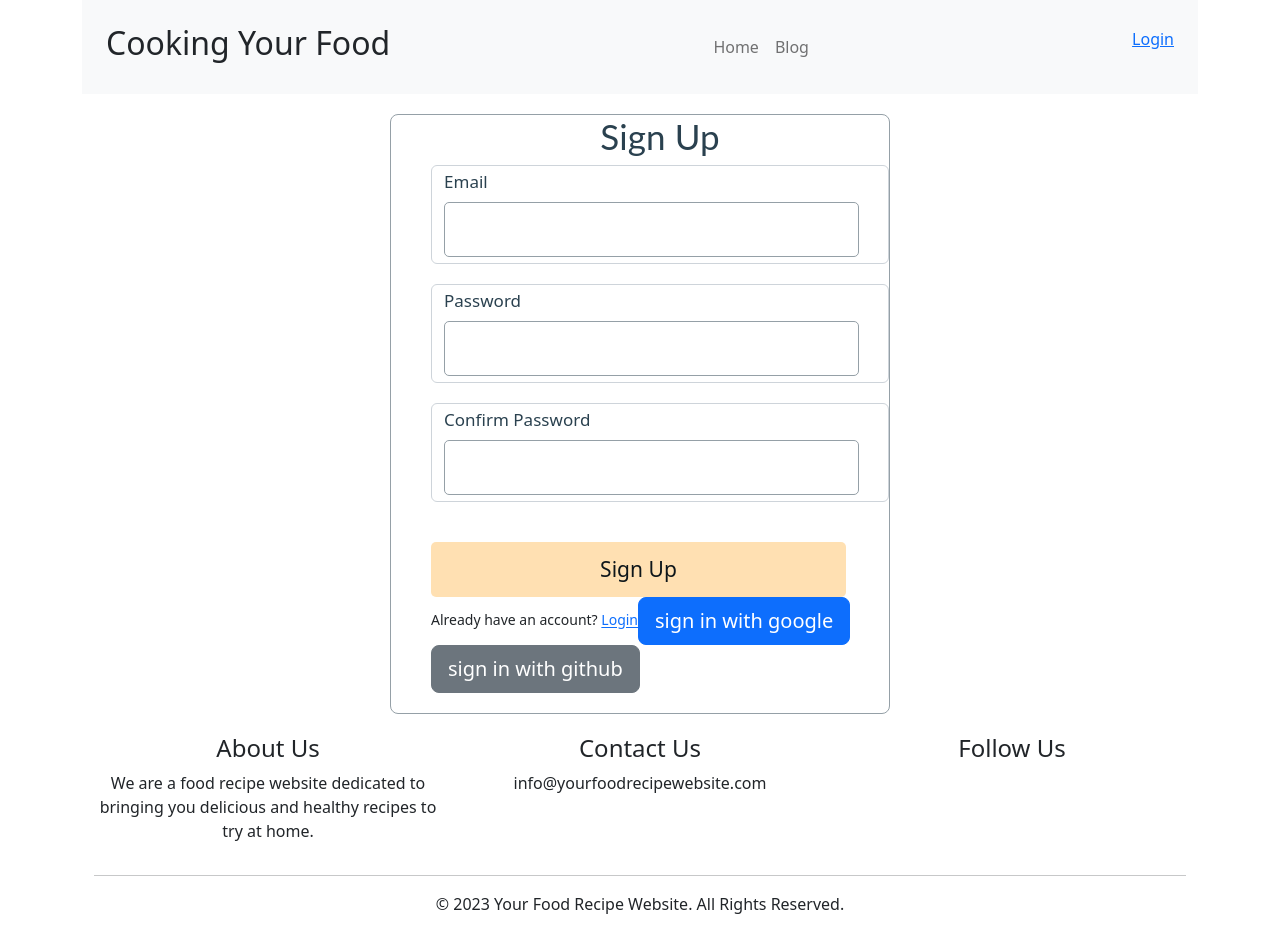
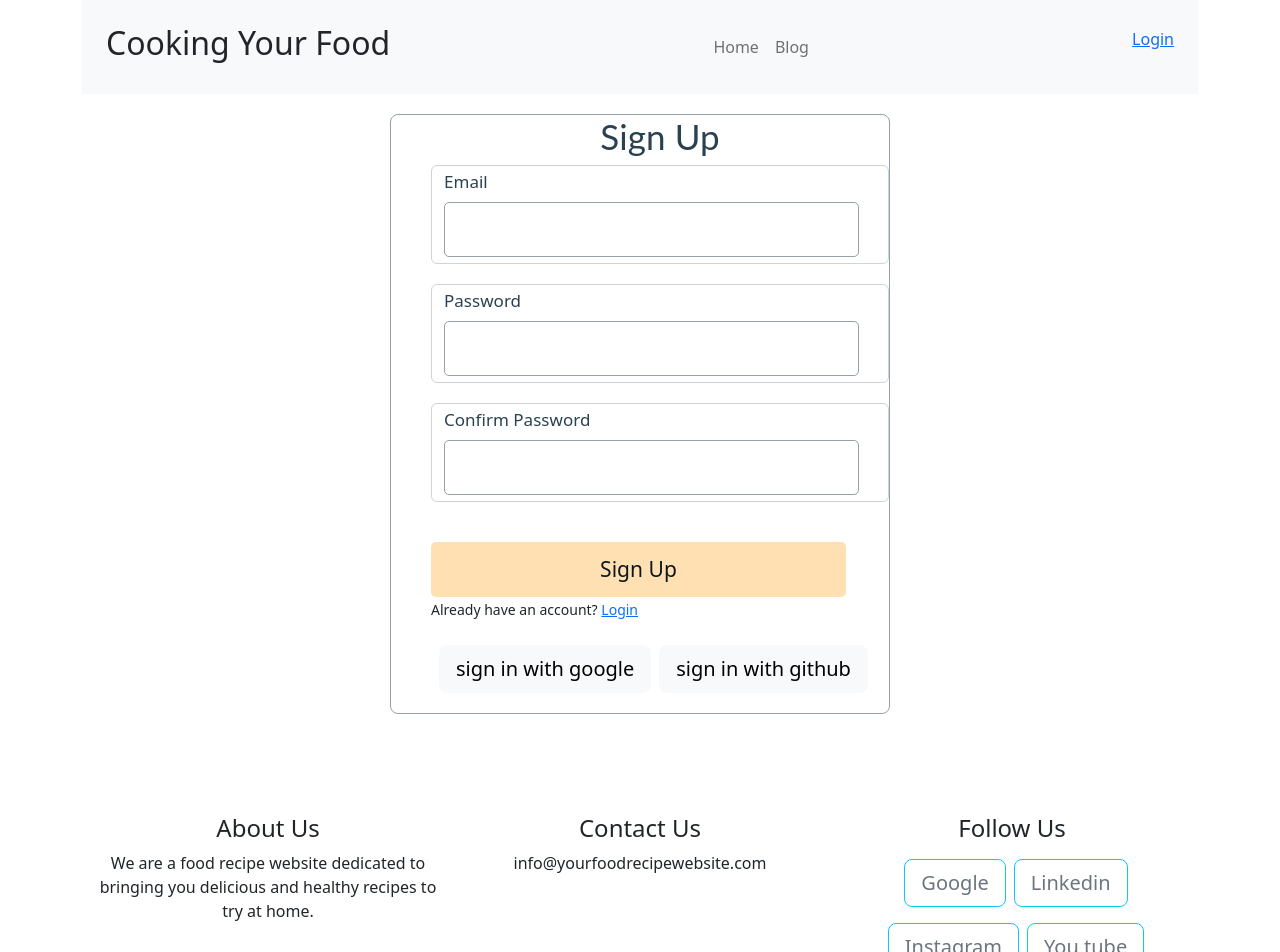
Before and after one commit to Jakir80/Recipe-hunter-Client, a React (Vite) app: page /register in a window 1280 px wide. Shown: the top 952 px of the page. Built offline with nearby package versions, Linux system fonts and the light colour scheme; no server answers.

Commit message:
implement-footer and-other

```diff
--- a/package.json
+++ b/package.json
@@ -22,6 +22,7 @@
     "react-bootstrap": "^2.7.4",
     "react-dom": "^18.2.0",
     "react-router-dom": "^6.11.0",
+    "react-toastify": "^9.1.2",
     "sort-by": "^1.2.0"
   },
   "devDependencies": {
--- a/src/Details/ChefRecipe.jsx
+++ b/src/Details/ChefRecipe.jsx
@@ -9,12 +9,12 @@ const chefdetails=useLoaderData()
 const {name,image,experience,location}=chefdetails;
 // console.log(chefdetails)
     return (
-        <div className='container mb-4 pb-4'>
-        <div className="row">
-            <div className="col-lg-8">
+        <div className='container mb-4 pb-4 pt-4 mt-4'>
+        <div className=" d-flex justify-between align-items-center gap-4">
+            <div>
                 <img src={image} alt="" />
             </div>
-            <div className="col-lg-4">
+            <div >
                 <h1>Name: {name}</h1>
                 <h3>{experience}</h3>
                 <p>{location}</p>
--- a/src/Footer/Footer.jsx
+++ b/src/Footer/Footer.jsx
@@ -21,11 +21,10 @@ const Footer = () => {
           </Col>
           <Col md={4} className="text-center text-md-right">
             <h4>Follow Us</h4>
-            <div className="social-links">
-              <a href="#"><i className="fab fa-facebook"></i></a>
-              <a href="#"><i className="fab fa-instagram"></i></a>
-              <a href="#"><i className="fab fa-twitter"></i></a>
-            </div>
+            <button  className='btn btn-lg btn-outline-info text-muted m-2'>Google</button>
+            <button className='btn btn-lg btn-outline-info text-muted'>Linkedin</button> <br />
+            <button className='btn btn-lg btn-outline-info m-2 text-muted'>Instagram</button>
+            <button className='btn btn-lg btn-outline-info text-muted'>You tube</button>
           </Col>
         </Row>
         <hr />
--- a/src/Layout/Layout.jsx
+++ b/src/Layout/Layout.jsx
@@ -3,12 +3,13 @@ import React from 'react';
 import { Outlet } from 'react-router-dom';
 import Footer from '../Footer/Footer';
 import Menubar from '../Routs/Menubar';
+import './layout.css';
 
 const Layout = () => {
     return (
         <div className='container'>
            <Menubar></Menubar>
-           <Outlet/>
+           <div className='outlet'><Outlet/></div>
            <Footer/>
         </div>
     );
--- /dev/null
+++ b/src/Layout/layout.css
@@ -0,0 +1,3 @@
+.outlet {
+    min-height: 700px;
+}
--- a/src/Login/Login.css
+++ b/src/Login/Login.css
@@ -55,4 +55,5 @@
 
 .btn-submit:hover {
     background: rgba(255, 153, 0, 0.6);
+
 }
--- a/src/RecipeAll/RecipeAll.jsx
+++ b/src/RecipeAll/RecipeAll.jsx
@@ -1,8 +1,16 @@
+/* eslint-disable react/jsx-key */
+/* eslint-disable react/prop-types */
 /* eslint-disable no-unused-vars */
 import React from 'react';
 import { Card, Image } from 'react-bootstrap';
+import { ToastContainer, toast } from 'react-toastify';
+import 'react-toastify/dist/ReactToastify.css';
+
 
 const RecipeAll = ({allrecipe}) => {
+    const handletoast=()=>{
+        toast("Favourite Added");
+    }
     return (
         <div className='container mb-4'>
          <Card >
@@ -11,22 +19,20 @@ const RecipeAll = ({allrecipe}) => {
                     <h4>{allrecipe.name}</h4>
                     <h5>{allrecipe.description}</h5>
                <div className='d-flex '>
-
                <ul className='w-50'>
-                ingradiant
+               <h1> ingradiant</h1>
                 {
                     allrecipe.ingredients.map(g=><li>{g}</li>)
 
                     }
-
                     </ul>
 
                     <ul className='w-50'>
-                    steps
-                    {allrecipe.steps.map(step=><li>{step}</li>)}</ul>
+                    <h1>steps</h1>
+                    {allrecipe.steps.map(step=><li >{step}</li>)}</ul>
                </div>
 
-
+               <button className='btn btn-outline-info ' onClick={handletoast}><ToastContainer />favorite</button>
                 </Card.Body>
             </Card>
 
--- a/src/Register/SignUp.jsx
+++ b/src/Register/SignUp.jsx
@@ -68,10 +68,11 @@ const gihublogin=()=>{
 
             </form>
             <p><small>Already have an account? <Link to="/login">Login</Link></small>
-            <button onClick={handlegooglesignin} className='btn btn-lg btn-primary'>sign in with google</button> <br />
-            <button onClick={gihublogin} className='btn btn-lg btn-secondary'> sign in with github</button>
+
 
             </p>
+            <button onClick={handlegooglesignin} className='btn btn-lg btn-light m-2 font-bold'>sign in with google</button>
+            <button onClick={gihublogin} className='btn btn-lg btn-light '> sign in with github</button>
             <p className='text-error'>{error}</p>
         </div>
     );
--- a/src/singleChef/SingleChef.jsx
+++ b/src/singleChef/SingleChef.jsx
@@ -19,7 +19,7 @@ const SingleChef = ({ singlchef }) => {
                     <p>Total likes :{singlchef.likes}</p>
                     <p>Number Of Recipe :{singlchef.recipe_number}</p>
                     {/* <Link to={`/services/${singledata?.id}`}> */}
-                    <Link to={`/details/${singlchef.id}`}> <Button variant="primary">View Recipe</Button></Link>
+                    <Link to={`/details/${singlchef.id}`}> <Button className='btn btn-lg btn-info'>View Recipe</Button></Link>
                 </Card.Body>
             </Card>
 
```
Also changed, not shown: 1 other file (tests, documents, lock files or other folders).
